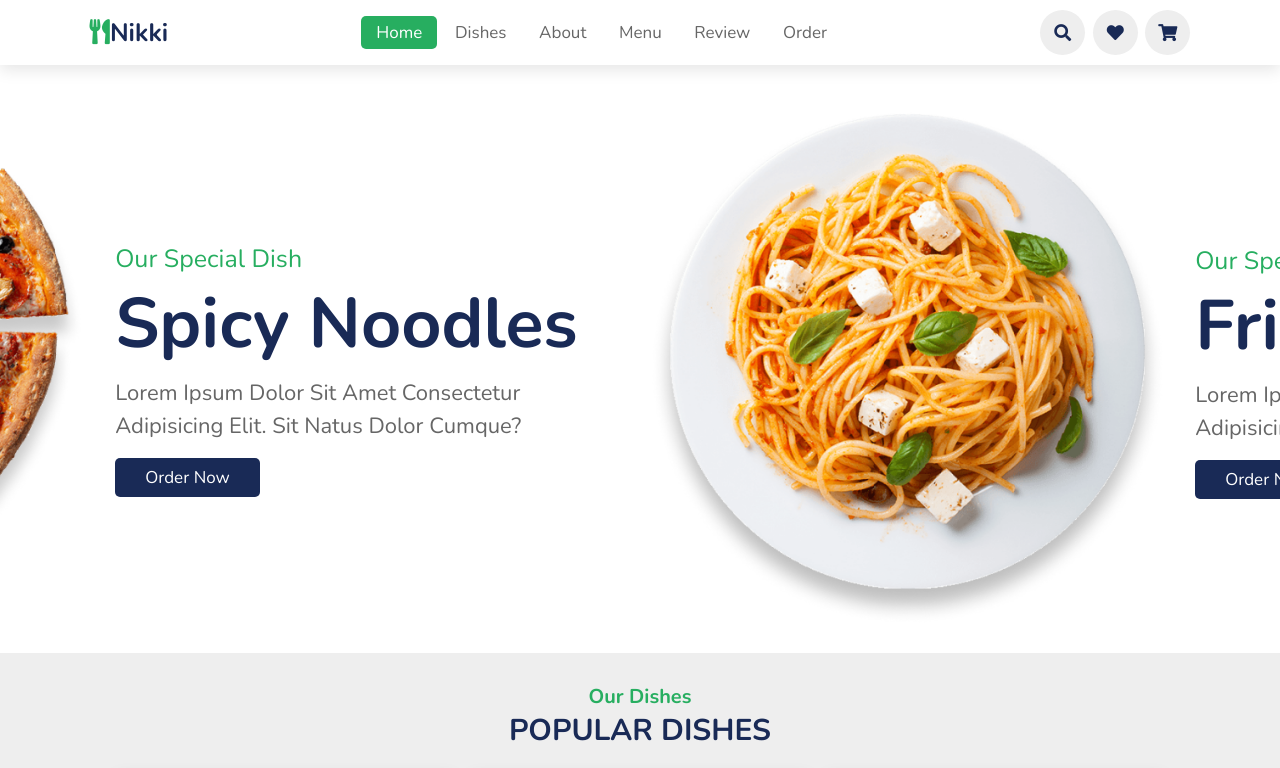
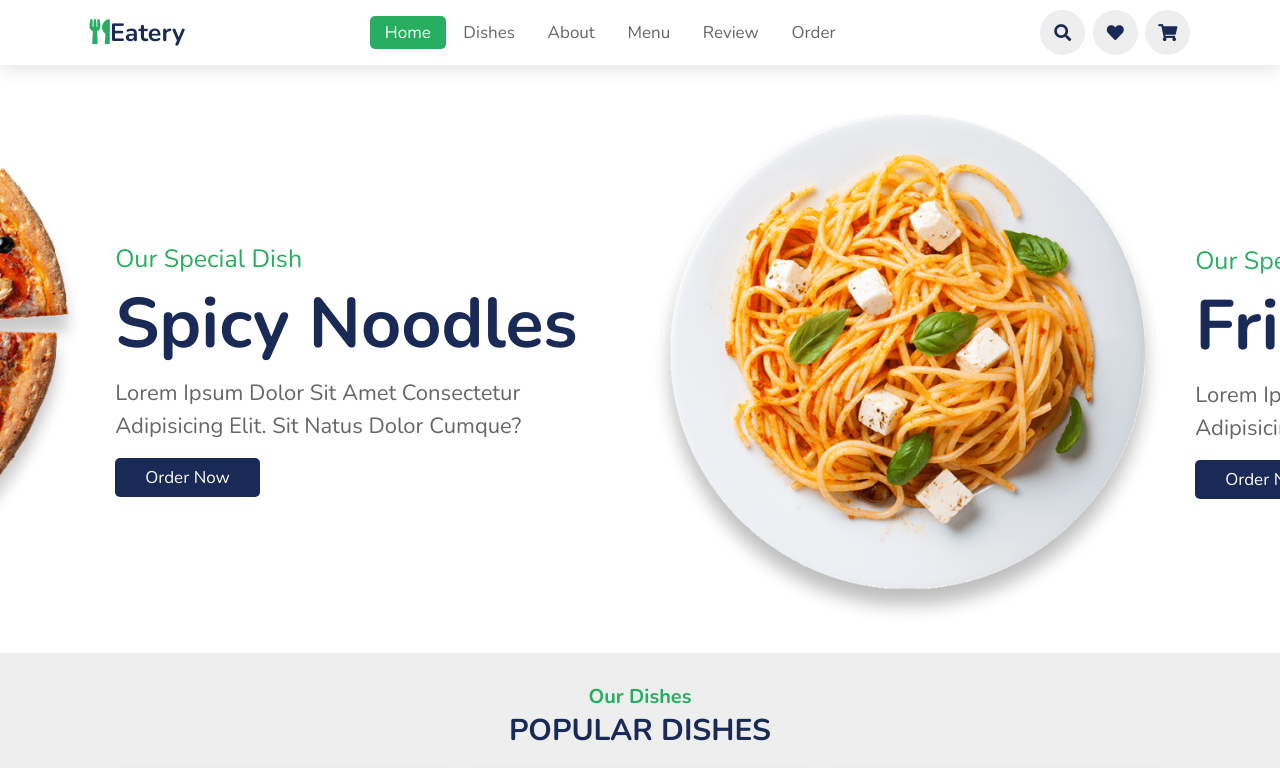
Before and after one commit to brianmuigai96/resturant1, a plain HTML site: page index.html in a window 1280 px wide. Shown: the top 768 px of the page. Drawn offline with nearby package versions, Linux system fonts and the light colour scheme.

Commit message:
adding changes

```diff
--- a/index.html
+++ b/index.html
@@ -21,7 +21,7 @@
 
 <header>
 
-    <a href="#" class="logo"><i class="fas fa-utensils"></i>Nikki</a>
+    <a href="#" class="logo"><i class="fas fa-utensils"></i>Eatery</a>
 
     <nav class="navbar">
         <a class="active" href="#home">home</a>
```
